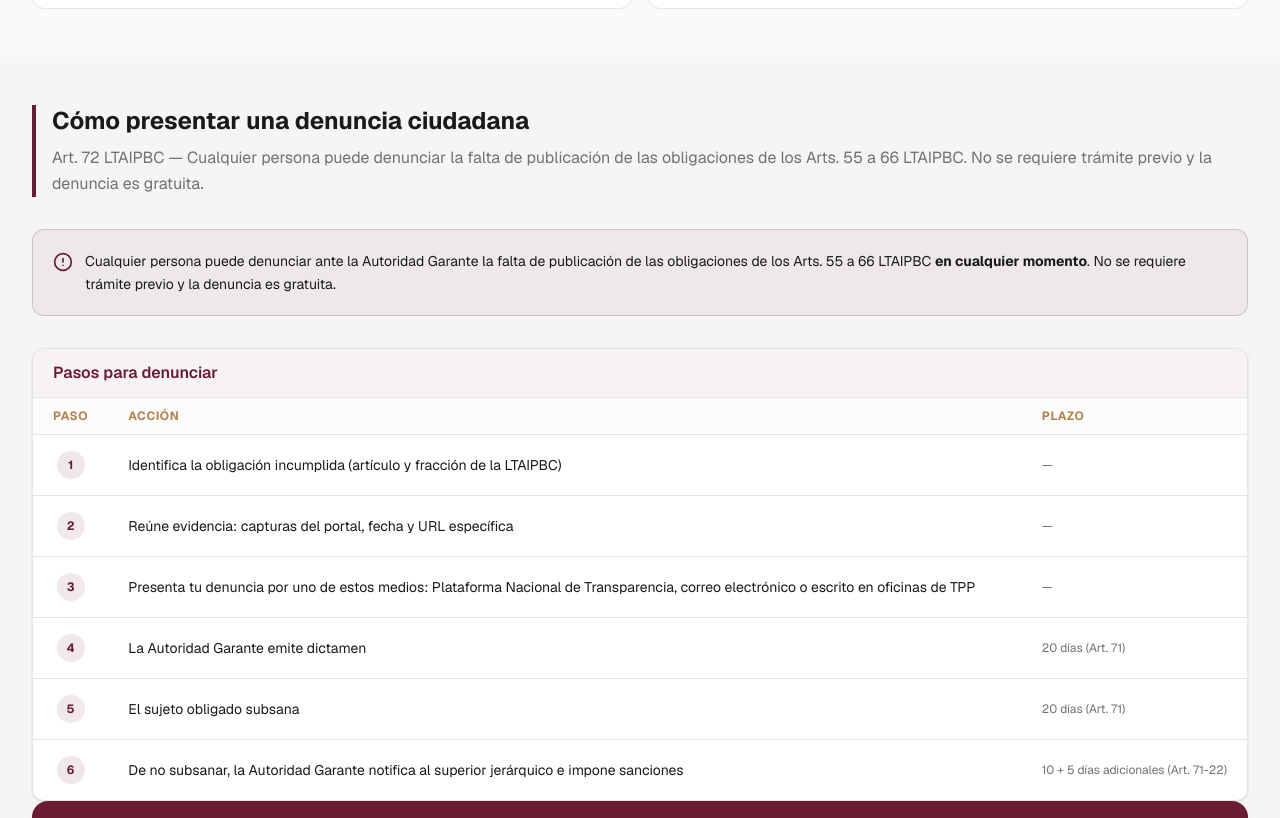
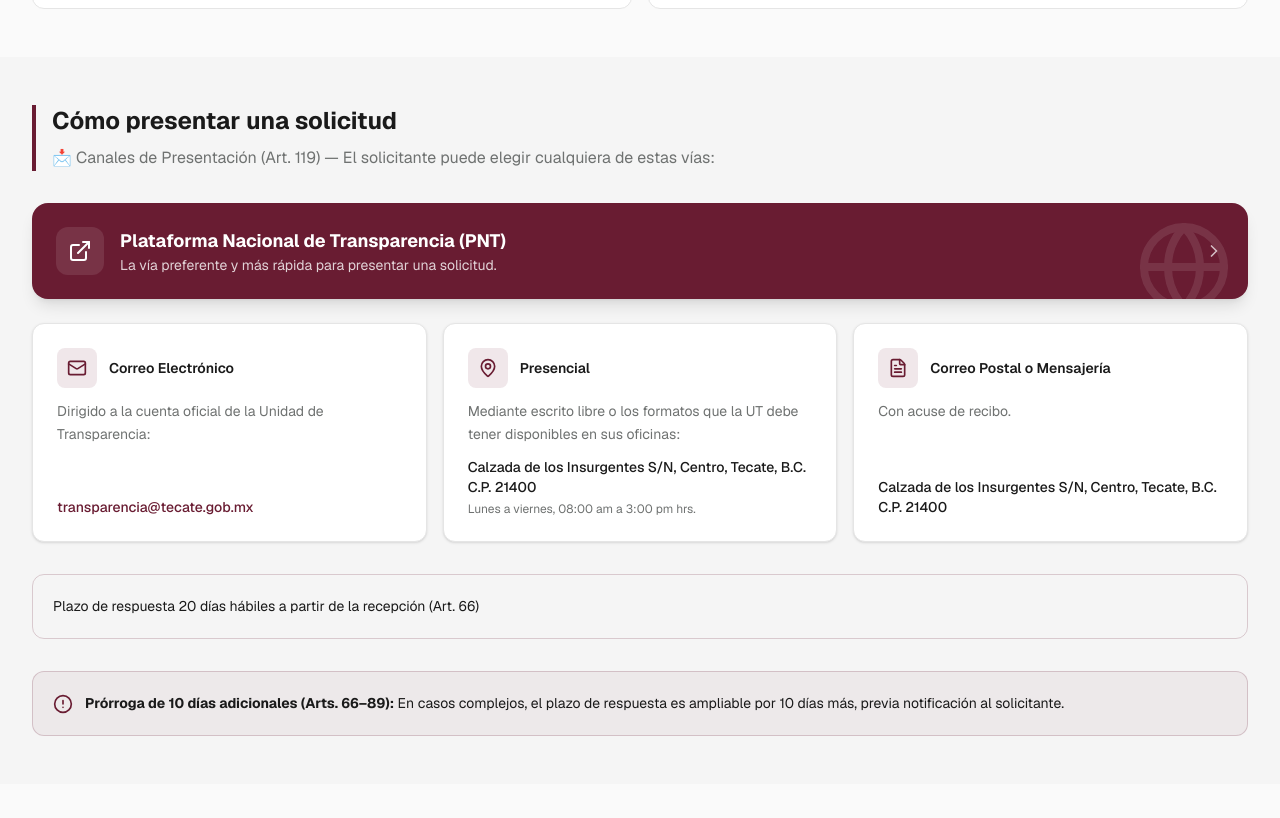
Before and after one commit to AlanGuemes/sitetstecate, a Next.js app: page /autoridad-garante in a window 1280 px wide. Shown: the part 1790-2608 px from the top of the page. Built offline with nearby package versions, Linux system fonts and the light colour scheme.

Commit message:
feat: Como presentar una solicitud section

```diff
--- a/app/autoridad-garante/page.tsx
+++ b/app/autoridad-garante/page.tsx
@@ -4,11 +4,13 @@ import { SectionHeader } from "@/components/section-header"
 import { ScrollIndexGeneric } from "@/components/scroll-index"
 import { Building2, MapPin, Mail, Phone, Globe, ExternalLink, ChevronRight, AlertCircle, FileText, Shield } from "lucide-react"
 import Link from "next/link"
+import { contactoPrincipal } from "@/lib/data"
 
 const navSections = [
   { navId: "identificacion", observeId: "identificacion", label: "Identificación" },
   { navId: "domicilios", observeId: "domicilios", label: "Domicilios" },
   { navId: "sitios-web", observeId: "sitios-web", label: "Sitios Web" },
+  { navId: "solicitud", observeId: "solicitud", label: "Cómo Solicitar" },
   { navId: "denuncia", observeId: "denuncia", label: "Cómo Denunciar" },
   { navId: "recurso-revision", observeId: "recurso-revision", label: "Recurso de Revisión" },
 ]
@@ -190,8 +192,99 @@ export default function AutoridadGarantePage() {
           </div>
         </section>
 
+        {/* ── Cómo Solicitar ───────────────────────────────────────── */}
+        <section id="solicitud" className="py-12 bg-muted scroll-mt-20">
+          <div className="mx-auto max-w-7xl px-4 lg:px-8">
+            <SectionHeader
+              title="Cómo presentar una solicitud"
+              description="📩 Canales de Presentación (Art. 119) — El solicitante puede elegir cualquiera de estas vías:"
+            />
+
+            {/* Action Card: Presentar Solicitud PNT */}
+            <a
+              href="https://www.plataformadetransparencia.org.mx/Inicio"
+              target="_blank"
+              rel="noopener noreferrer"
+              className="group relative flex flex-col sm:flex-row items-center gap-4 bg-primary text-primary-foreground p-6 rounded-2xl shadow-lg hover:shadow-xl hover:scale-[1.01] transition-all duration-200 mb-6 overflow-hidden"
+            >
+              <div className="absolute top-0 right-0 p-8 opacity-10 translate-x-4 -translate-y-4">
+                <Globe className="h-24 w-24 text-white" />
+              </div>
+              <div className="w-12 h-12 bg-white/10 rounded-xl flex items-center justify-center shrink-0">
+                <ExternalLink className="h-6 w-6 text-white" />
+              </div>
+              <div className="text-center sm:text-left relative z-10">
+                <h3 className="text-lg font-bold">Plataforma Nacional de Transparencia (PNT)</h3>
+                <p className="text-sm text-primary-foreground/80">La vía preferente y más rápida para presentar una solicitud.</p>
+              </div>
+              <ChevronRight className="hidden sm:block h-5 w-5 ml-auto opacity-70 group-hover:opacity-100 group-hover:translate-x-1 transition-all" />
+            </a>
+
+            <div className="grid lg:grid-cols-3 sm:grid-cols-2 gap-4">
+
+              <div className="bg-card border border-border rounded-xl p-6 shadow-sm flex flex-col gap-3">
+                <div className="flex items-center gap-3">
+                  <div className="w-10 h-10 bg-primary/10 rounded-lg flex items-center justify-center shrink-0">
+                    <Mail className="h-5 w-5 text-primary" />
+                  </div>
+                  <h3 className="font-semibold text-foreground text-sm">Correo Electrónico</h3>
+                </div>
+                <p className="text-sm text-muted-foreground leading-relaxed">
+                  Dirigido a la cuenta oficial de la Unidad de Transparencia:
+                </p>
+                <a href={`mailto:${contactoPrincipal.correo}`} className="text-sm font-medium text-primary hover:underline mt-auto">
+                  {contactoPrincipal.correo}
+                </a>
+              </div>
+
+              <div className="bg-card border border-border rounded-xl p-6 shadow-sm flex flex-col gap-3">
+                <div className="flex items-center gap-3">
+                  <div className="w-10 h-10 bg-primary/10 rounded-lg flex items-center justify-center shrink-0">
+                    <MapPin className="h-5 w-5 text-primary" />
+                  </div>
+                  <h3 className="font-semibold text-foreground text-sm">Presencial</h3>
+                </div>
+                <p className="text-sm text-muted-foreground leading-relaxed">
+                  Mediante escrito libre o los formatos que la UT debe tener disponibles en sus oficinas:
+                </p>
+                <div className="mt-auto space-y-1">
+                  <p className="text-sm font-medium text-foreground">{contactoPrincipal.domicilio}</p>
+                  <p className="text-xs text-muted-foreground">{contactoPrincipal.horario}</p>
+                </div>
+              </div>
+
+              <div className="bg-card border border-border rounded-xl p-6 shadow-sm flex flex-col gap-3">
+                <div className="flex items-center gap-3">
+                  <div className="w-10 h-10 bg-primary/10 rounded-lg flex items-center justify-center shrink-0">
+                    <FileText className="h-5 w-5 text-primary" />
+                  </div>
+                  <h3 className="font-semibold text-foreground text-sm">Correo Postal o Mensajería</h3>
+                </div>
+                <p className="text-sm text-muted-foreground leading-relaxed">
+                  Con acuse de recibo.
+                </p>
+                <div className="mt-auto pt-2">
+                  <p className="text-sm font-medium text-foreground">{contactoPrincipal.domicilio}</p>
+                </div>
+              </div>
+            </div>
+            <div className="bg/5 border border-primary/20 rounded-xl p-5 mt-8 flex items-start gap-3">
+              <p className="text-sm text-foreground leading-relaxed">
+                Plazo de respuesta 20 días hábiles a partir de la recepción (Art. 66)
+              </p>
+            </div>
+
+            <div className="bg-primary/5 border border-primary/20 rounded-xl p-5 mt-8 flex items-start gap-3">
+              <AlertCircle className="h-5 w-5 text-primary shrink-0 mt-0.5" />
+              <p className="text-sm text-foreground leading-relaxed">
+                <strong>Prórroga de 10 días adicionales (Arts. 66–89):</strong> En casos complejos, el plazo de respuesta es ampliable por 10 días más, previa notificación al solicitante.
+              </p>
+            </div>
+          </div>
+        </section>
+
         {/* ── Cómo Denunciar ───────────────────────────────────────── */}
-        <section id="denuncia" className="py-12 bg-muted scroll-mt-20">
+        <section id="denuncia" className="py-12 bg-background scroll-mt-20">
           <div className="mx-auto max-w-7xl px-4 lg:px-8">
             <SectionHeader
               title="Cómo presentar una denuncia ciudadana"
@@ -256,7 +349,7 @@ export default function AutoridadGarantePage() {
         </section>
 
         {/* ── Recurso de Revisión ──────────────────────────────────── */}
-        <section id="recurso-revision" className="py-12 bg-background scroll-mt-20">
+        <section id="recurso-revision" className="py-12 bg-muted scroll-mt-20">
           <div className="mx-auto max-w-7xl px-4 lg:px-8">
             <SectionHeader
               title="Recurso de revisión"
--- a/lib/data.ts
+++ b/lib/data.ts
@@ -478,6 +478,7 @@ export const siteData = {
   recursos: [
     { label: "Tabla de Aplicabilidad", href: "https://s3-public-presigner-production-ed97.up.railway.app/2025_TablaAplicabilidad_AytoTecate.pdf", icon: LayoutGrid, external: true },
     { label: "Archivo de Sesiones Anteriores", href: "/transparencia#sesiones", icon: FileText, disabled: true },
+    { label: "¿Cómo presentar una solicitud?", href: "/autoridad-garante#solicitud", icon: FileText },
     { label: "¿Cómo presentar una denuncia ciudadana?", href: "/autoridad-garante#denuncia", icon: Eye },
     { label: "Avisos de Privacidad", href: "/aviso-privacidad", icon: Search },
     { label: "Sujetos Obligados", href: "/transparencia#sujetos-obligados", icon: Users },
```
